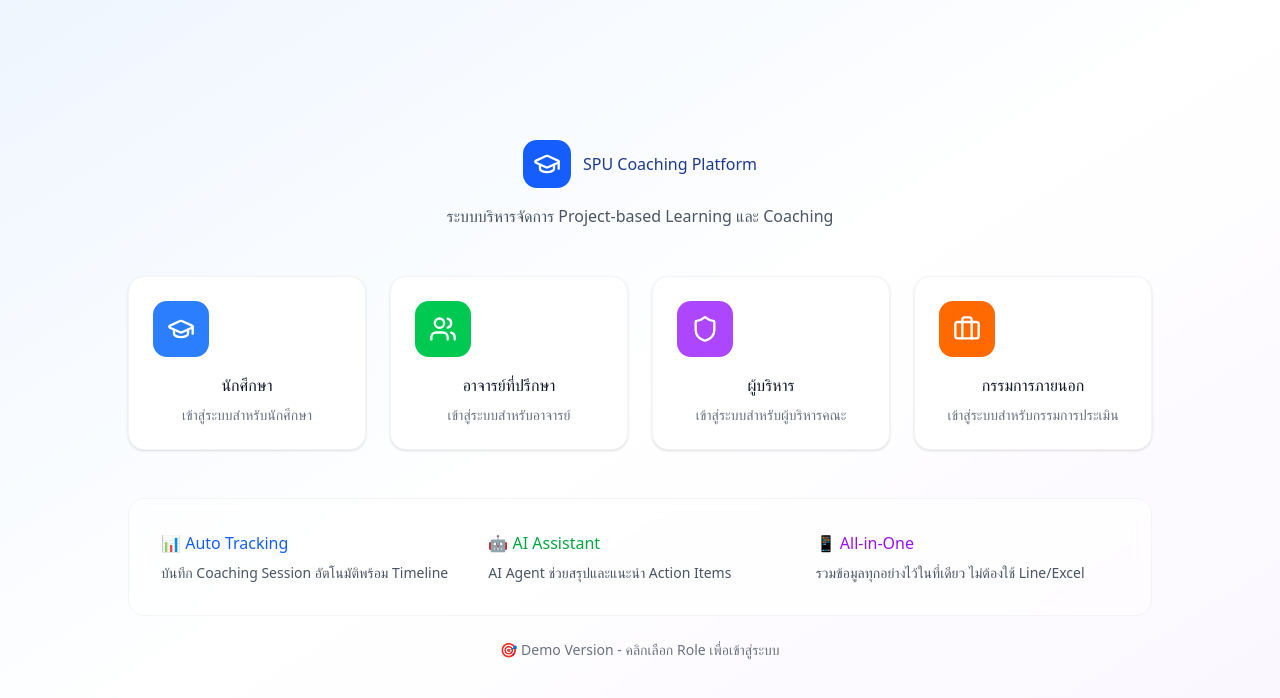
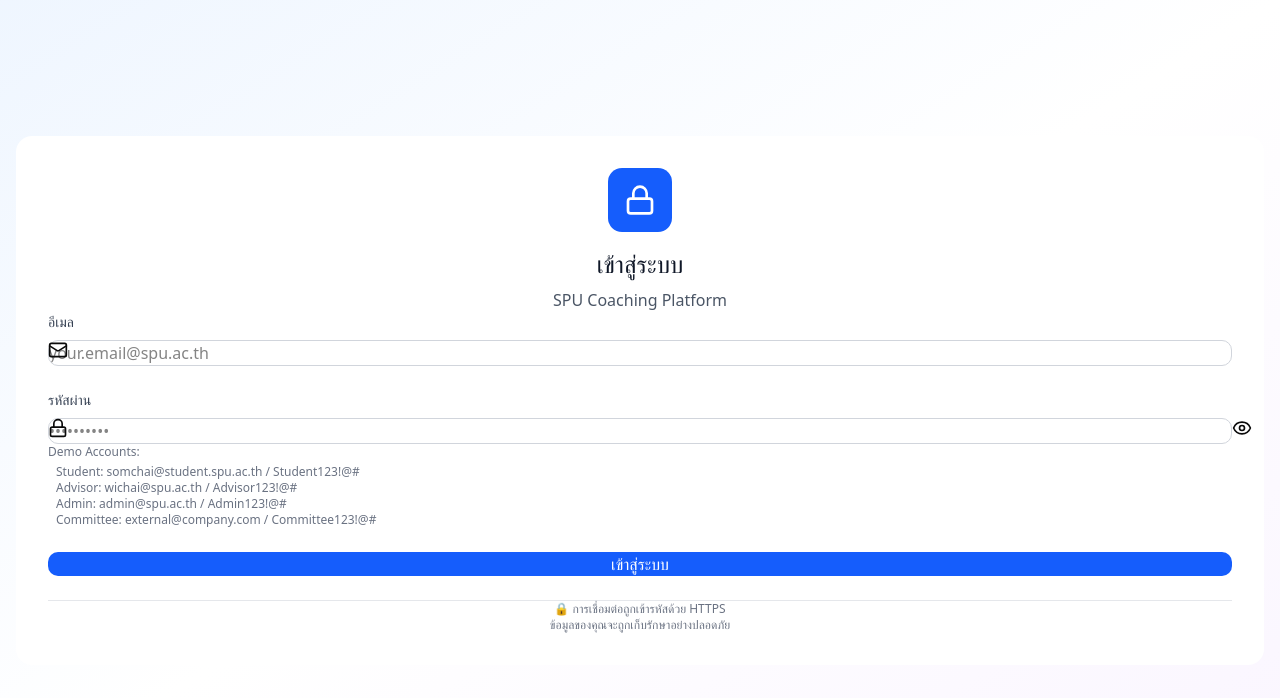
Before and after one commit to patzapaty13-crypto/Coaching-Tracking-System, a React (Vite) app: page / in a window 1280 px wide. Shown: the top 698 px of the page. Built offline with nearby package versions, Linux system fonts and the light colour scheme.

Commit message:
Implement real login system with email/password authentication and role-based data access control

```diff
--- a/src/App.tsx
+++ b/src/App.tsx
@@ -1,24 +1,53 @@
-import { useState } from 'react';
+import { useState, useEffect } from 'react';
 import { User } from './types';
 import { StudentDashboard } from './components/StudentDashboard';
 import { AdvisorDashboard } from './components/AdvisorDashboard';
 import { AdminDashboard } from './components/AdminDashboard';
 import { CommitteeDashboard } from './components/CommitteeDashboard';
-import { LoginPage } from './components/LoginPage';
+import { SecureLoginPage } from './components/SecureLoginPage';
+import { getCurrentUserFromStorage, clearUser } from './services/authService';
+import { clearTokens } from './utils/auth';
+import { logAuditEvent } from './utils/audit';
 
 export default function App() {
   const [currentUser, setCurrentUser] = useState<User | null>(null);
+  const [isLoading, setIsLoading] = useState(true);
+
+  // Check for stored user on mount
+  useEffect(() => {
+    const storedUser = getCurrentUserFromStorage();
+    if (storedUser) {
+      setCurrentUser(storedUser);
+    }
+    setIsLoading(false);
+  }, []);
 
   const handleLogin = (user: User) => {
     setCurrentUser(user);
   };
 
   const handleLogout = () => {
+    if (currentUser) {
+      logAuditEvent(currentUser.id, currentUser.role, 'logout', { success: true });
+    }
+    clearUser();
+    clearTokens();
     setCurrentUser(null);
   };
 
+  if (isLoading) {
+    return (
+      <div className="min-h-screen bg-gray-50 flex items-center justify-center">
+        <div className="text-center">
+          <div className="w-16 h-16 border-4 border-blue-600 border-t-transparent rounded-full animate-spin mx-auto mb-4"></div>
+          <p className="text-gray-600">กำลังโหลด...</p>
+        </div>
+      </div>
+    );
+  }
+
   if (!currentUser) {
-    return <LoginPage onLogin={handleLogin} />;
+    return <SecureLoginPage onLogin={handleLogin} />;
   }
 
   return (
--- a/src/components/CommitteeDashboard.tsx
+++ b/src/components/CommitteeDashboard.tsx
@@ -23,8 +23,16 @@
   const [selectedProject, setSelectedProject] = useState<string | null>(null);
 
   // Get projects assigned to this committee member
-  // In real app, this would be filtered by assignment
-  const assignedProjects = mockProjects;
+  // Committee can only see projects they are assigned to evaluate
+  // For demo: committee can see projects that have evaluations or are in presentation/completed status
+  const assignedProjects = mockProjects.filter(p => {
+    // If project has evaluation by this committee member, show it
+    if (myEvaluations.some(e => e.projectId === p.id)) {
+      return true;
+    }
+    // Committee can see projects ready for evaluation (presentation/completed)
+    return p.status === 'presentation' || p.status === 'completed';
+  });
 
   // Get evaluations by this committee member
   const myEvaluations = mockEvaluations.filter(e => e.committeeId === user.id);
--- a/src/components/SecureLoginPage.tsx
+++ b/src/components/SecureLoginPage.tsx
@@ -1,9 +1,7 @@
 import { useState } from 'react';
 import { User } from '../types';
-import { validatePassword, validateEmail } from '../utils/security';
-import { authApi } from '../services/api';
-import { storeTokens } from '../utils/auth';
-import { logAuditEvent } from '../utils/audit';
+import { validateEmail } from '../utils/security';
+import { login, storeUser } from '../services/authService';
 import { Lock, Mail, Eye, EyeOff, AlertCircle } from 'lucide-react';
 
 interface SecureLoginPageProps {
@@ -16,7 +14,6 @@
   const [showPassword, setShowPassword] = useState(false);
   const [errors, setErrors] = useState<{ email?: string; password?: string; general?: string }>({});
   const [isLoading, setIsLoading] = useState(false);
-  const [passwordStrength, setPasswordStrength] = useState<'weak' | 'medium' | 'strong' | null>(null);
 
   const handleEmailChange = (e: React.ChangeEvent<HTMLInputElement>) => {
     const value = e.target.value;
@@ -37,21 +34,8 @@
     const value = e.target.value;
     setPassword(value);
 
+    // Clear password error when user types
     if (value) {
-      const validation = validatePassword(value);
-      setPasswordStrength(validation.strength);
-
-      if (!validation.isValid) {
-        setErrors((prev) => ({ ...prev, password: validation.errors[0] }));
-      } else {
-        setErrors((prev => {
-          const newErrors = { ...prev };
-          delete newErrors.password;
-          return newErrors;
-        }));
-      }
-    } else {
-      setPasswordStrength(null);
       setErrors((prev => {
         const newErrors = { ...prev };
         delete newErrors.password;
@@ -79,53 +63,22 @@
     }
 
     try {
-      // In production, this would call the real API
-      // const response = await authApi.login(email, password);
-      // if (response.success && response.data) {
-      //   storeTokens(response.data);
-      //   // Get user info from token or separate API call
-      //   const user = await getUserInfo();
-      //   onLogin(user);
-      // }
+      const result = await login(email, password);
 
-      // Demo mode - simulate login
-      await new Promise((resolve) => setTimeout(resolve, 1000));
-
-      // For demo, create a mock user
-      const mockUser: User = {
-        id: 'demo-user',
-        name: 'Demo User',
-        email: email,
-        role: 'student',
-      };
-
-      logAuditEvent(mockUser.id, mockUser.role, 'login', { success: true });
-      onLogin(mockUser);
+      if (result.success && result.user) {
+        storeUser(result.user);
+        onLogin(result.user);
+      } else {
+        setErrors({ general: result.error || 'เกิดข้อผิดพลาดในการเข้าสู่ระบบ' });
+      }
     } catch (error) {
       const errorMessage = error instanceof Error ? error.message : 'เกิดข้อผิดพลาดในการเข้าสู่ระบบ';
       setErrors({ general: errorMessage });
-      logAuditEvent('', 'guest', 'login_failed', {
-        success: false,
-        details: { email, error: errorMessage }
-      });
     } finally {
       setIsLoading(false);
     }
   };
 
-  const getPasswordStrengthColor = () => {
-    if (!passwordStrength) return '';
-    switch (passwordStrength) {
-      case 'weak':
-        return 'bg-red-500';
-      case 'medium':
-        return 'bg-yellow-500';
-      case 'strong':
-        return 'bg-green-500';
-      default:
-        return '';
-    }
-  };
 
   return (
     <div className="min-h-screen bg-gradient-to-br from-blue-50 via-white to-purple-50 flex items-center justify-center p-4">
@@ -222,32 +175,22 @@
                 <p className="mt-1 text-sm text-red-600">{errors.password}</p>
               )}
 
-              {/* Password Requirements */}
-              {password && (
-                <div className="mt-2 text-xs text-gray-500 space-y-1">
-                  <p>ข้อกำหนดรหัสผ่าน:</p>
-                  <ul className="list-disc list-inside space-y-0.5 ml-2">
-                    <li className={password.length >= 10 ? 'text-green-600' : ''}>
-                      อย่างน้อย 10 ตัวอักษร
-                    </li>
-                    <li className={/[0-9]/.test(password) ? 'text-green-600' : ''}>
-                      มีตัวเลข
-                    </li>
-                    <li className={/[a-z]/.test(password) && /[A-Z]/.test(password) ? 'text-green-600' : ''}>
-                      มีตัวพิมพ์ใหญ่และพิมพ์เล็ก
-                    </li>
-                    <li className={/[!@#$%^&*()_+\-=\[\]{};':"\\|,.<>\/?]/.test(password) ? 'text-green-600' : ''}>
-                      มีตัวอักษรพิเศษ
-                    </li>
-                  </ul>
-                </div>
-              )}
+              {/* Demo Password Hint */}
+              <div className="mt-2 text-xs text-gray-500">
+                <p className="font-medium mb-1">Demo Accounts:</p>
+                <ul className="list-disc list-inside space-y-0.5 ml-2 text-gray-400">
+                  <li>Student: somchai@student.spu.ac.th / Student123!@#</li>
+                  <li>Advisor: wichai@spu.ac.th / Advisor123!@#</li>
+                  <li>Admin: admin@spu.ac.th / Admin123!@#</li>
+                  <li>Committee: external@company.com / Committee123!@#</li>
+                </ul>
+              </div>
             </div>
 
             {/* Submit Button */}
             <button
               type="submit"
-              disabled={isLoading || !!errors.email || !!errors.password}
+              disabled={isLoading || !!errors.email || !email || !password}
               className="w-full bg-blue-600 text-white py-3 rounded-lg font-medium hover:bg-blue-700 transition-colors disabled:bg-gray-400 disabled:cursor-not-allowed"
             >
               {isLoading ? 'กำลังเข้าสู่ระบบ...' : 'เข้าสู่ระบบ'}
--- /dev/null
+++ b/src/services/authService.ts
@@ -0,0 +1,95 @@
+/**
+ * Authentication Service
+ * จัดการการ login และ authentication
+ */
+
+import { User } from '../types';
+import { mockUsers } from '../data/mockData';
+import { storeTokens } from '../utils/auth';
+import { logAuditEvent } from '../utils/audit';
+
+// Demo passwords for each user (ใน production ต้องใช้ backend)
+const DEMO_PASSWORDS: Record<string, string> = {
+  'somchai@student.spu.ac.th': 'Student123!@#',
+  'somying@student.spu.ac.th': 'Student123!@#',
+  'prayuth@student.spu.ac.th': 'Student123!@#',
+  'wichai@spu.ac.th': 'Advisor123!@#',
+  'suda@spu.ac.th': 'Advisor123!@#',
+  'admin@spu.ac.th': 'Admin123!@#',
+  'external@company.com': 'Committee123!@#',
+};
+
+/**
+ * Login with email and password
+ */
+export async function login(email: string, password: string): Promise<{ success: boolean; user?: User; error?: string }> {
+  // Simulate API delay
+  await new Promise((resolve) => setTimeout(resolve, 800));
+
+  // Find user by email
+  const user = mockUsers.find((u) => u.email.toLowerCase() === email.toLowerCase());
+
+  if (!user) {
+    logAuditEvent('', 'guest', 'login_failed', {
+      success: false,
+      details: { email, error: 'User not found' },
+    });
+    return { success: false, error: 'อีเมลหรือรหัสผ่านไม่ถูกต้อง' };
+  }
+
+  // Check password (demo mode - ใน production ต้องใช้ backend)
+  const correctPassword = DEMO_PASSWORDS[user.email.toLowerCase()];
+  if (!correctPassword || password !== correctPassword) {
+    logAuditEvent(user.id, user.role, 'login_failed', {
+      success: false,
+      details: { email, error: 'Invalid password' },
+    });
+    return { success: false, error: 'อีเมลหรือรหัสผ่านไม่ถูกต้อง' };
+  }
+
+  // Create mock tokens
+  const tokens = {
+    accessToken: `mock_token_${user.id}_${Date.now()}`,
+    refreshToken: `mock_refresh_${user.id}_${Date.now()}`,
+    expiresAt: Date.now() + 2 * 60 * 60 * 1000, // 2 hours
+  };
+
+  // Store tokens
+  storeTokens(tokens);
+
+  // Log successful login
+  logAuditEvent(user.id, user.role, 'login', {
+    success: true,
+    details: { email },
+  });
+
+  return { success: true, user };
+}
+
+/**
+ * Get user info from stored token
+ */
+export function getCurrentUserFromStorage(): User | null {
+  const storedUser = localStorage.getItem('current_user');
+  if (!storedUser) return null;
+
+  try {
+    return JSON.parse(storedUser);
+  } catch {
+    return null;
+  }
+}
+
+/**
+ * Store user in localStorage (for demo)
+ */
+export function storeUser(user: User): void {
+  localStorage.setItem('current_user', JSON.stringify(user));
+}
+
+/**
+ * Clear user data
+ */
+export function clearUser(): void {
+  localStorage.removeItem('current_user');
+}
```
Also changed, not shown: 1 other file (tests, documents, lock files or other folders).
